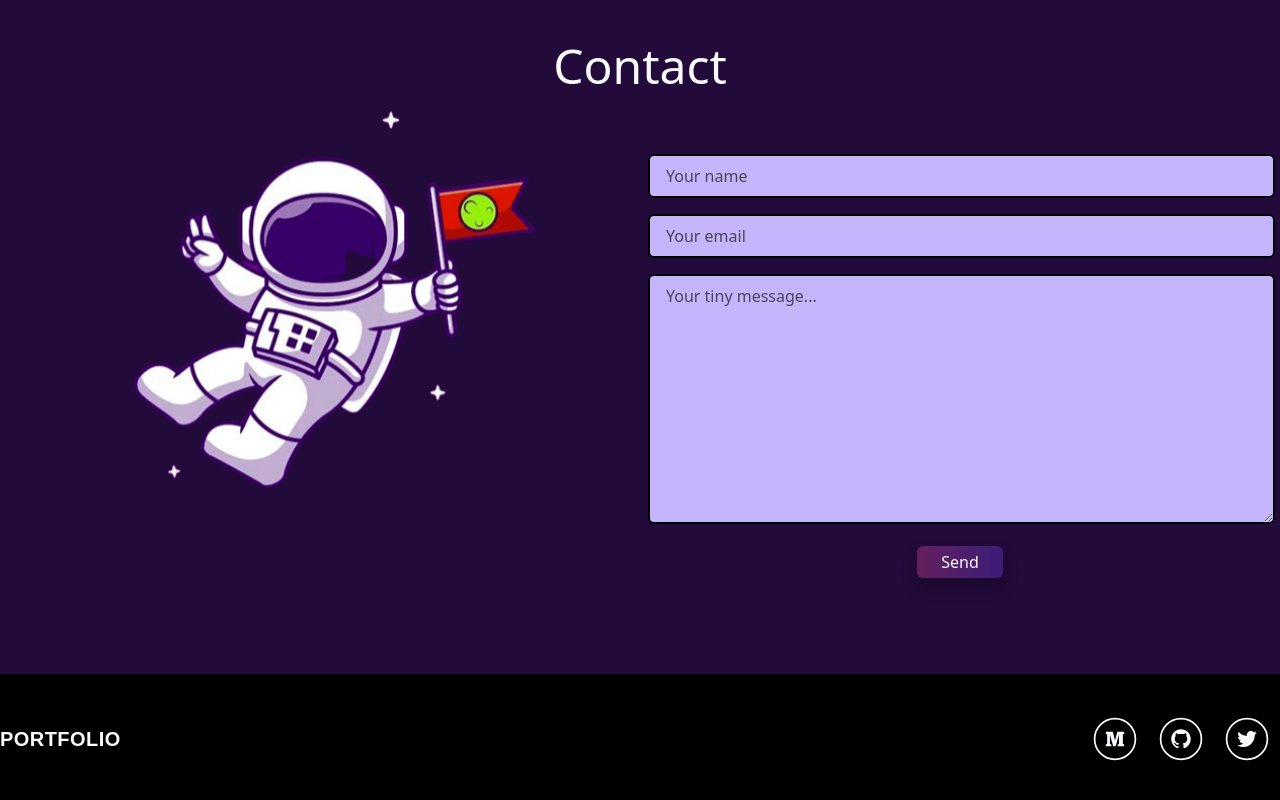
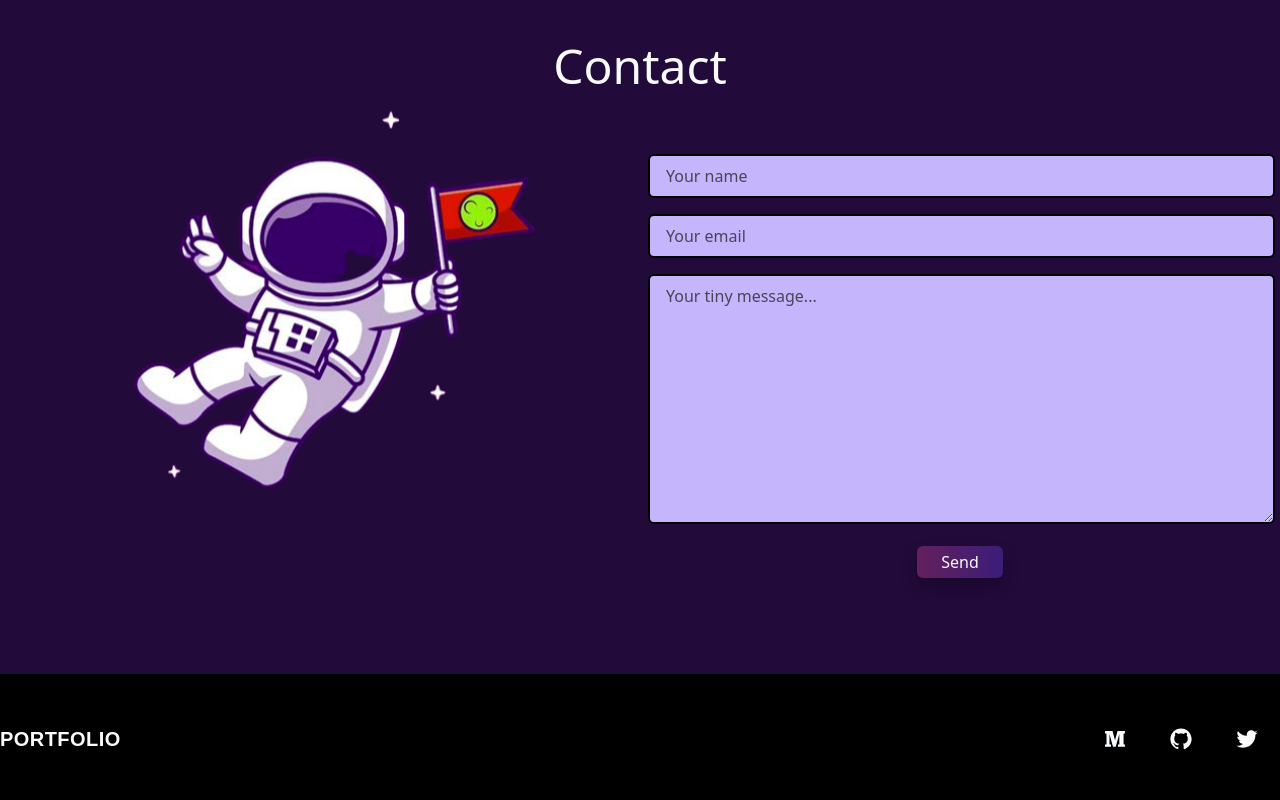
Before and after one commit to okay-head/portfolio, a React (Vite) app: page / in a window 1280 px wide. Shown: the part 2805-3605 px from the top of the page. Built offline with nearby package versions, Linux system fonts and the light colour scheme; a web font is replaced by a local one.

Commit message:
removed border from footer

```diff
--- a/src/components/footer/Social.jsx
+++ b/src/components/footer/Social.jsx
@@ -5,7 +5,7 @@ export default function Social ({ url, classVars }) {
       url={url}
       bgColor='transparent'
       fgColor='#f8fafc'
-      className={`social mx-2 border-2 border-[#f8fafc] rounded-[50%] ${classVars}`}
+      className={`social mx-2 border-[0px] border-[#f8fafc] rounded-[50%] ${classVars}`}
     />
   )
 }
```
